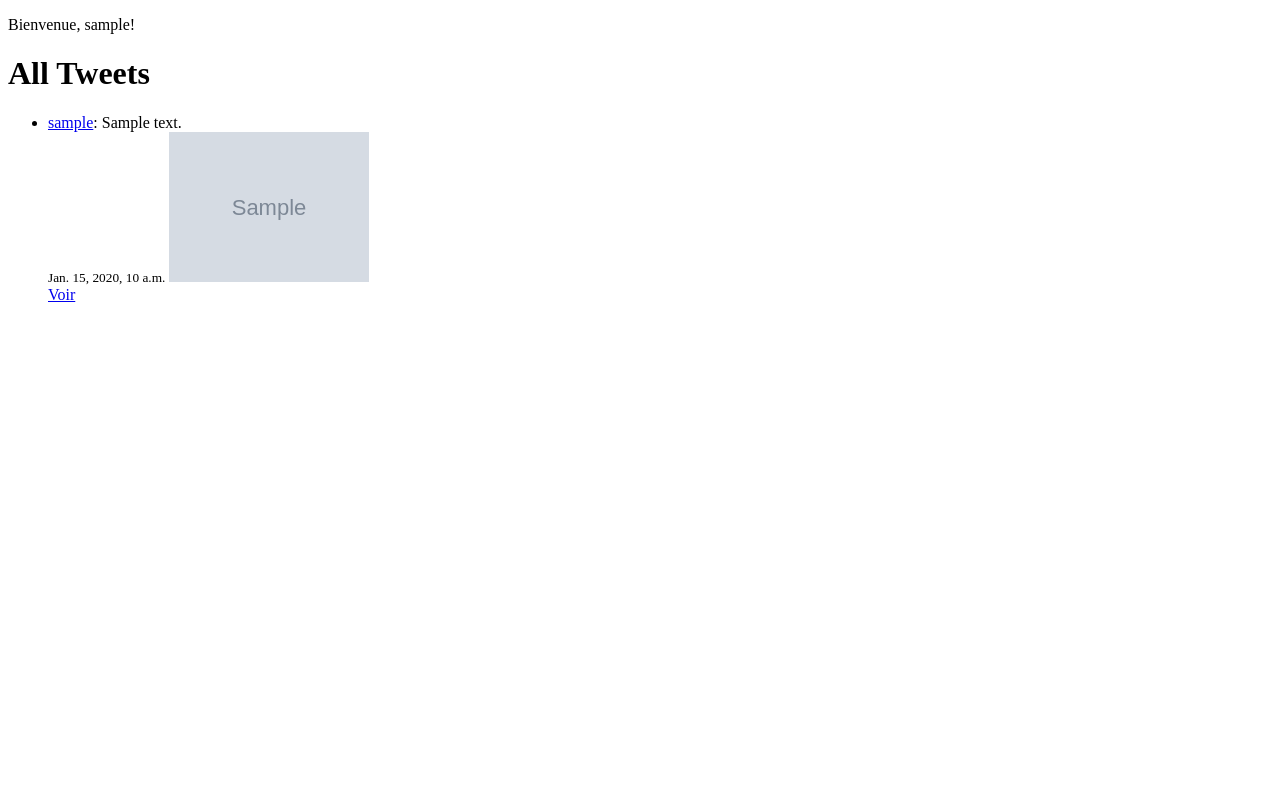
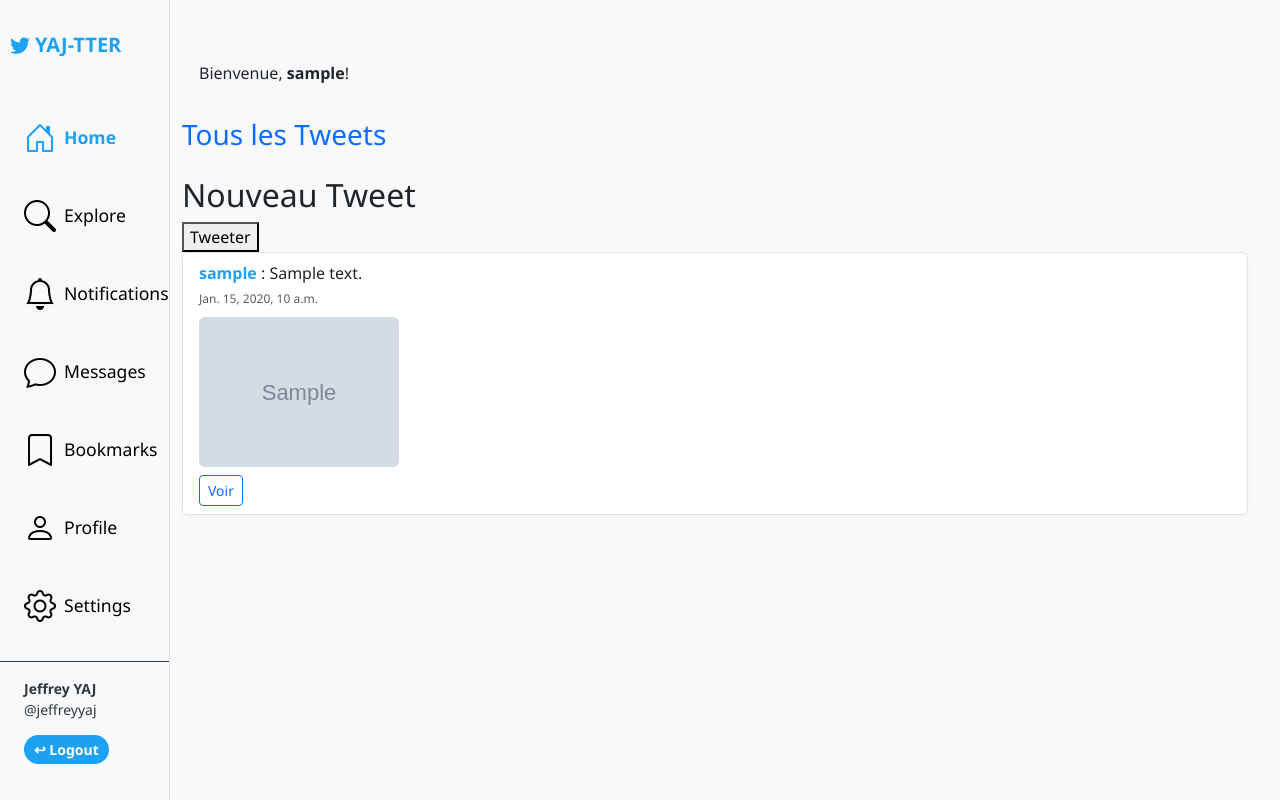
Before and after one commit to JeffreyYAJ/twitter_clone_dj, a Django app: page / in a window 1280 px wide. Run offline with Django 5.2, Linux system fonts and the light colour scheme; a user stored in the database is signed in; tables that the repository leaves empty hold one stand-in row (values such as "Sample post"); grey boxes marked "Sample" are stand-in pictures.

Commit message:
sidebar and implementation -

```diff
--- /dev/null
+++ b/hello/static/css/partials/sidebar.css
@@ -0,0 +1,135 @@
+body {
+	margin: 0;
+	font-family: "Segoe UI", sans-serif;
+}
+
+.sidebar {
+	width: 250px;
+	height: 100vh;
+	border-right: 1px solid #ddd;
+	display: flex;
+	flex-direction: column;
+	justify-content: space-between;
+	padding: 20px 10px;
+}
+
+.logo {
+	font-size: 20px;
+	font-weight: bold;
+	color: #1da1f2;
+	display: flex;
+	align-items: center;
+	gap: 5px;
+	padding: 10px;
+	padding-bottom: 22px;
+}
+
+.nav-links {
+	display: flex;
+	flex-direction: column;
+	gap: 15px;
+}
+
+.nav-links a {
+	text-decoration: none;
+	color: black;
+	font-size: 16px;
+	display: flex;
+	align-items: center;
+	gap: 10px;
+	padding: 8px 12px;
+	border-radius: 25px;
+	transition: background 0.2s;
+}
+
+.nav-links a:hover {
+	background-color: #e8f5fe;
+}
+
+.nav-links a.active {
+	color: #1da1f2;
+	font-weight: bold;
+}
+
+.icon {
+	font-size: 18px;
+}
+
+.user-info {
+	border-top: 1px solid #eee;
+	padding-top: 15px;
+}
+
+.user-info .name {
+	font-size: 14px;
+	margin-bottom: 10px;
+}
+
+.logout-btn {
+	background: none;
+	border: none;
+	color: #1da1f2;
+	cursor: pointer;
+	font-size: 16px;
+	padding: 0;
+}
+
+.sidebar {
+	position: fixed;
+	top: 0;
+	left: 0;
+	width: 170px;
+	height: 100vh;
+	background: transparent;
+	color: #fff;
+	display: flex;
+	flex-direction: column;
+	justify-content: space-between;
+	z-index: 100;
+	padding: 20px 0 20px 0;
+}
+
+.nav-links {
+	display: flex;
+	flex-direction: column;
+	gap: 10px;
+}
+.nav-links a {
+	color: #000000;
+	text-decoration: none;
+	padding: 10px 24px;
+	border-radius: 8px;
+	display: flex;
+	align-items: center;
+	gap: 8px;
+	font-size: 1.1em;
+	transition: background 0.2s, color 0.2s;
+}
+.nav-links a.active,
+.nav-links a:hover {
+	color: #1da1f2;
+}
+.user-info {
+	padding: 16px 24px;
+	border-top: 1px solid #313640;
+	color: #313640;
+}
+.logout-btn {
+	margin-top: 5px;
+	width: 70%;
+	background: #1da1f2;
+	color: #fff;
+	border: none;
+	border-radius: 20px;
+	padding: 4px 0;
+	cursor: pointer;
+	font-size: 14px;
+	font-weight: bold;
+	transition: background 0.2s;
+}
+.logout-btn:hover {
+	background: #0077ff;
+}
+body {
+	margin-left: 150px !important; /* Décale le contenu principal */
+}
--- /dev/null
+++ b/hello/static/css/style.css
@@ -0,0 +1,66 @@
+body {
+	font-family: Arial, sans-serif;
+	background-color: #f5f8fa;
+	color: #14171a;
+	margin: 0;
+	padding: 20px;
+}
+
+h1 {
+	color: #1da1f2;
+	font-size: 28px;
+	margin-bottom: 20px;
+}
+
+ul {
+	list-style: none;
+	padding: 0;
+}
+
+li {
+	background-color: #ffffff;
+	border: 1px solid #e1e8ed;
+	border-radius: 10px;
+	padding: 15px;
+	margin-bottom: 10px;
+	box-shadow: 0 2px 4px rgba(0, 0, 0, 0.03);
+}
+
+li a {
+	color: #1da1f2;
+	text-decoration: none;
+	font-weight: bold;
+}
+
+li a:hover {
+	text-decoration: underline;
+}
+
+small {
+	color: #657786;
+	font-size: 12px;
+}
+
+img {
+	border-radius: 10px;
+	margin-top: 10px;
+	max-width: 100%;
+	height: auto;
+}
+
+p {
+	font-size: 16px;
+	margin-bottom: 10px;
+}
+
+p a {
+	background-color: #1da1f2;
+	color: white;
+	padding: 6px 12px;
+	text-decoration: none;
+	border-radius: 5px;
+}
+
+p a:hover {
+	background-color: #0d95e8;
+}
--- /dev/null
+++ b/hello/static/js/partials/sidebar_active.js
@@ -0,0 +1,12 @@
+document.addEventListener("DOMContentLoaded", function () {
+	const links = document.querySelectorAll(".nav-links a");
+	const currentUrl = window.location.pathname;
+
+	links.forEach((link) => {
+		// On ne prend que le path sans query string
+		if (link.getAttribute("href") === currentUrl) {
+			links.forEach((l) => l.classList.remove("active"));
+			link.classList.add("active");
+		}
+	});
+});
--- a/hello/templates/hello/create_tweet.html
+++ b/hello/templates/hello/create_tweet.html
@@ -1,14 +1,8 @@
-<!DOCTYPE html>
-<html>
-	<head>
-		<title>Nouveau Tweet</title>
-	</head>
-	<body>
 <h2>Nouveau Tweet</h2>
 <form method="post" enctype="multipart/form-data">
 	{% csrf_token %} {{ form.as_p }}
 	<button type="submit">Tweeter</button>
 </form>
+{% comment %}
 <p><a href="{% url 'home' %}">Retour à l'accueil</a></p>
-	</body>
-</html>
+{% endcomment %}
--- a/hello/templates/hello/home.html
+++ b/hello/templates/hello/home.html
@@ -2,33 +2,72 @@
 <html>
 	<head>
 		<title>Home - Twitter Clone</title>
+		<meta charset="UTF-8" />
+		<meta name="viewport" content="width=device-width, initial-scale=1" />
+		{% load static %}
+
+		<link
+			href="https://cdn.jsdelivr.net/npm/bootstrap@5.3.3/dist/css/bootstrap.min.css"
+			rel="stylesheet"
+		/>
+
+		<link rel="stylesheet" href="{% static 'css/style.css' %}" />
 	</head>
-	<body>
-		{%if user.is_authenticated %}
-		<p>Bienvenue, {{user.username}}!</p>
+
+	<body class="bg-light text-dark">
+		{% include "partials/sidebar.html" %}
+		<div class="container mt-4">
+			{% if user.is_authenticated %}
+			<div class="alert alert-failed">
+				Bienvenue, <strong>{{ user.username }}</strong>!
+			</div>
 			{% else %}
-		<p><a href="{%url 'login'%}">Connexion</a></p>
-		{%endif%}
-		<h1>All Tweets</h1>
-		<ul>
+			<div class="alert alert-info">
+				<a href="{% url 'login' %}" class="btn btn-primary">Connexion</a>
+			</div>
+			{% endif %}
+
+			<h1 class="mb-4 text-primary">Tous les Tweets</h1>
+			{% include 'hello/create_tweet.html'%}
+			<ul class="list-group">
 				{% for tweet in tweets %}
-			<li>
-				<a href="{% url 'profile_detail' tweet.user.id %}"
-					>{{ tweet.user.username }}</a
-				>: {{ tweet.content }}<br />
-				<small>{{ tweet.created_at }}</small>
+				<li class="list-group-item">
+					<div class="d-flex justify-content-between align-items-center">
+						<div>
+							<a
+								href="{% url 'profile_detail' tweet.user.id %}"
+								class="fw-bold text-decoration-none"
+							>
+								{{ tweet.user.username }}
+							</a>
+							: {{ tweet.content }}
+							<br />
+							<small class="text-muted">{{ tweet.created_at }}</small>
+						</div>
+					</div>
 					{% if tweet.image %}
 					<img
 						src="{{ tweet.image.url }}"
 						alt="Image du tweet"
+						class="img-fluid rounded mt-2"
 						style="max-width: 200px"
-				/><br />
+					/>
 					{% endif %}
-				<a href="{% url 'tweet_detail' tweet.id %}">Voir</a>
+					<div class="mt-2">
+						<a
+							href="{% url 'tweet_detail' tweet.id %}"
+							class="btn btn-sm btn-outline-primary"
+							>Voir</a
+						>
+					</div>
 				</li>
 				{% empty %}
-			<li>No tweets yet.</li>
+				<li class="list-group-item">Aucun tweet pour le moment.</li>
 				{% endfor %}
 			</ul>
+		</div>
+
+		<!-- Bootstrap JS -->
+		<script src="https://cdn.jsdelivr.net/npm/bootstrap@5.3.3/dist/js/bootstrap.bundle.min.js"></script>
 	</body>
 </html>
--- a/hello/templates/hello/profile.html
+++ b/hello/templates/hello/profile.html
@@ -1,10 +1,11 @@
 <!DOCTYPE html>
 <html>
 	<head>
-		<title>Profil de {{ user.username }}</title>
+		<title>Profil - {{ user.username }}</title>
 	</head>
 	<body>
-		<h2>Profil de {{ user.username }}</h2>
+		{% include 'partials/sidebar.html'%}
+		<h2>{{ user.username }} (Moi)</h2>
 		<a href="{% url 'logout' %}">Déconnexion</a>
 		<h3>Mes Tweets</h3>
 		<ul>
--- a/hello/templates/hello/profile_detail.html
+++ b/hello/templates/hello/profile_detail.html
@@ -5,6 +5,7 @@
 		<title>Profil de {{ profile_user.username }}</title>
 	</head>
 	<body>
+		{% include 'partials/sidebar.html'%}
 		<h2>Profil de {{ profile_user.username }}</h2>
 		{% if user.is_authenticated and user != profile_user %} {% if is_following%}
 		<form action="{% url 'unfollow_user' profile_user.id %}" method="post">
--- a/hello/templates/hello/tweet_detail.html
+++ b/hello/templates/hello/tweet_detail.html
@@ -4,6 +4,7 @@
 		<title>Détail du Tweet</title>
 	</head>
 	<body>
+		{% include 'partials/sidebar.html'%}
 		<p><a href="{% url 'home' %}">Retour à l'accueil</a></p>
 		<h2>{{ tweet.user.username }} : {{ tweet.content }}</h2>
 		{% if tweet.image %}
--- /dev/null
+++ b/hello/templates/partials/sidebar.html
@@ -0,0 +1,52 @@
+<link
+	rel="stylesheet"
+	href="https://cdn.jsdelivr.net/npm/bootstrap-icons@1.11.3/font/bootstrap-icons.css"
+/>
+
+{% load static %}
+<link rel="stylesheet" href="{% static 'css/partials/sidebar.css' %}" />
+<script src="{% static 'js/partials/sidebar_active.js' %}"></script>
+<aside class="sidebar">
+	<div class="logo">
+		<i class="bi bi-twitter"></i><span class="app_title">YAJ-TTER</span>
+	</div>
+
+	<nav class="nav-links">
+		<a href="{%url 'home'%}" class="active"
+			><i class="bi bi-house-door" style="font-size: 2rem"></i>
+			<span>Home</span></a
+		>
+		<a href="#" class="not_active"
+			><i class="bi bi-search" style="font-size: 2rem"></i>
+			<span>Explore</span></a
+		>
+		<a href="#" class="not_active"
+			><i class="bi bi-bell" style="font-size: 2rem"></i>
+			<span>Notifications</span></a
+		>
+		<a href="#" class="not_active"
+			><i class="bi bi-chat" style="font-size: 2rem"></i>
+			<span>Messages</span></a
+		>
+		<a href="#" class="not_active"
+			><i class="bi bi-bookmark" style="font-size: 2rem"></i>
+			<span>Bookmarks</span></a
+		>
+		<a href="{%url 'profile'%}" class="not_active"
+			><i class="bi bi-person" style="font-size: 2rem"></i>
+			<span>Profile</span></a
+		>
+		<a href="#" class="not_active"
+			><i class="bi bi-gear" style="font-size: 2rem"></i>
+			<span>Settings</span></a
+		>
+	</nav>
+
+	<div class="user-info">
+		<div class="name">
+			<strong>Jeffrey YAJ</strong><br />
+			<span>@jeffreyyaj</span>
+		</div>
+		<button class="logout-btn">↩ Logout</button>
+	</div>
+</aside>
--- a/hello/views.py
+++ b/hello/views.py
@@ -37,6 +37,7 @@ def log_message(request):
 
 @login_required
 def home(request):
+    form = TweetForm(request.POST, request.FILES)
     tweets = Tweet.objects.all().order_by("-created_at")
     return render(request, "hello/home.html", {"tweets":tweets})
 
--- a/web_django/settings.py
+++ b/web_django/settings.py
@@ -38,6 +38,7 @@ INSTALLED_APPS = [
     "django.contrib.messages",
     "django.contrib.staticfiles",
     'hello',
+
 ]
 
 MIDDLEWARE = [
```
Also changed, not shown: hello/static/css/signin.css (added, +93 -0 lines), hello/static/js/script.js (added, +8 -0 lines), hello/templates/registration/login.html (+26 -9 lines), hello/templatetags/form_tags.py.txt (added, +8 -0 lines), script.py (added, +25 -0 lines), script_tweets.py (added, +29 -0 lines), hello/static/css/site.css (renamed from hello/static/hello/site.css), hello/static/images/twitter-logo.png (added), hello/templatetags/__init__.py (added). Lines whose indentation alone changed are shown as unchanged.
